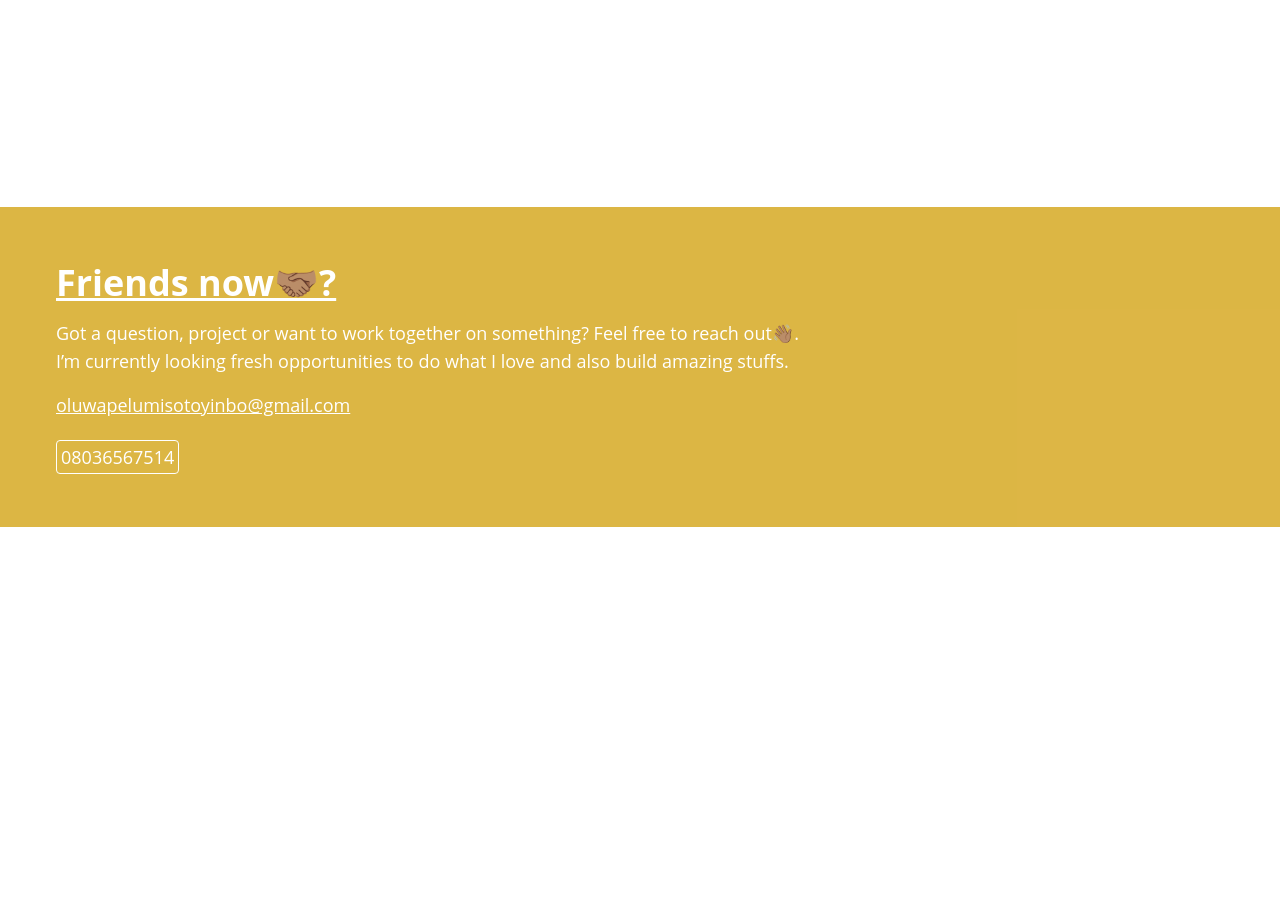
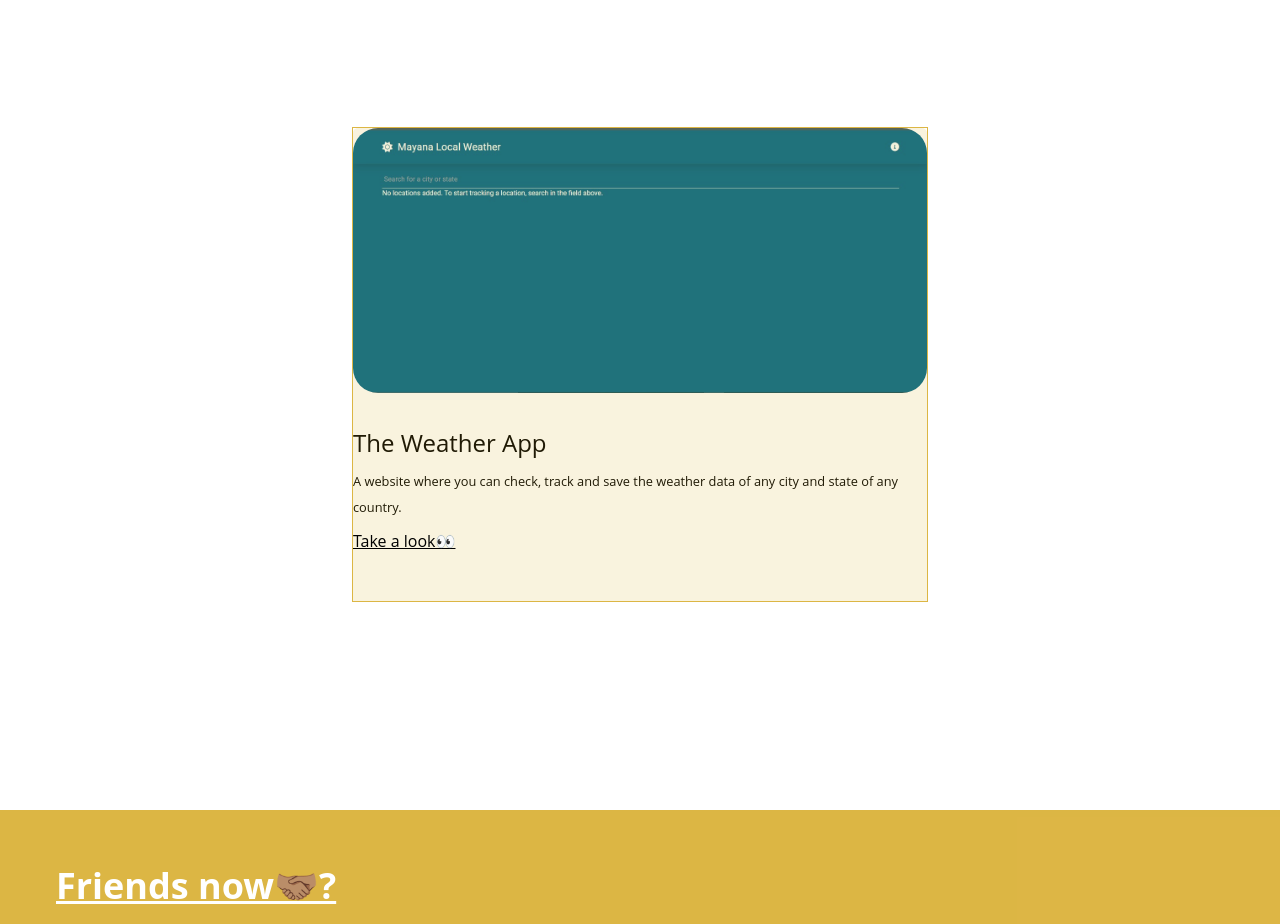
Before and after one commit to Izcomayana/portfolio, a React (Create React App) app: page / in a window 1280 px wide. Shown: the part 4264-5188 px from the top of the page. Before the commit the page ends 4791 px from the top, so only its background shows below. Built offline with nearby package versions, Linux system fonts and the light colour scheme.

Commit message:
weather-project-added

```diff
--- a/src/App.js
+++ b/src/App.js
@@ -18,6 +18,7 @@ import movieApp from "./assets/images/movie-app-preview.jpg"
 import asalytics from "./assets/images/asalytics-preview.jpg"
 import angular from "./assets/images/angular-contributors-preview.jpg"
 import weather from "./assets/images/weather-app-preview.jpg"
+import localWeather from "./assets/images/local-weather.jpg"
 
 function App() {
   const [toggleDarkmode, setToggleDarkmode] = useState(false)
@@ -63,9 +64,7 @@ function App() {
             <div className="mt-4">
               <div className="text-center dark:text-white">
                 <img className='inline my-10' src={me} alt="" />
-                <h1 className='text-6xl font-bold pt-6 sm:text-8xl'>
-                  I'm Israel.
-                </h1>
+                <h1 className='text-6xl font-bold pt-6 sm:text-8xl'> I'm Israel.</h1>
                 <p className='dark:text-[#bbbbbb] sm:text-lg my-2'>I build amazing products.</p>
               </div>
 
@@ -134,6 +133,12 @@ function App() {
                   <p>A website where you can check the weather of any city/country.</p>
                   <a href="https://mayana-weather-app.vercel.app/">Take a look👀</a>
                 </div>
+                <div className='project dark:text-[#bbbbbb] sm:w-pw'>
+                  <img src={localWeather} alt="" />
+                  <h3>The Weather App</h3>
+                  <p>A website where you can check, track and save the weather data of any city and state of any country.</p>
+                  <a href="https://mayana-local-weather.vercel.app/">Take a look👀</a>
+                </div>
               </div>
             </div>
           </body>
```
Also changed, not shown: src/assets/images/local-weather.jpg (added).
